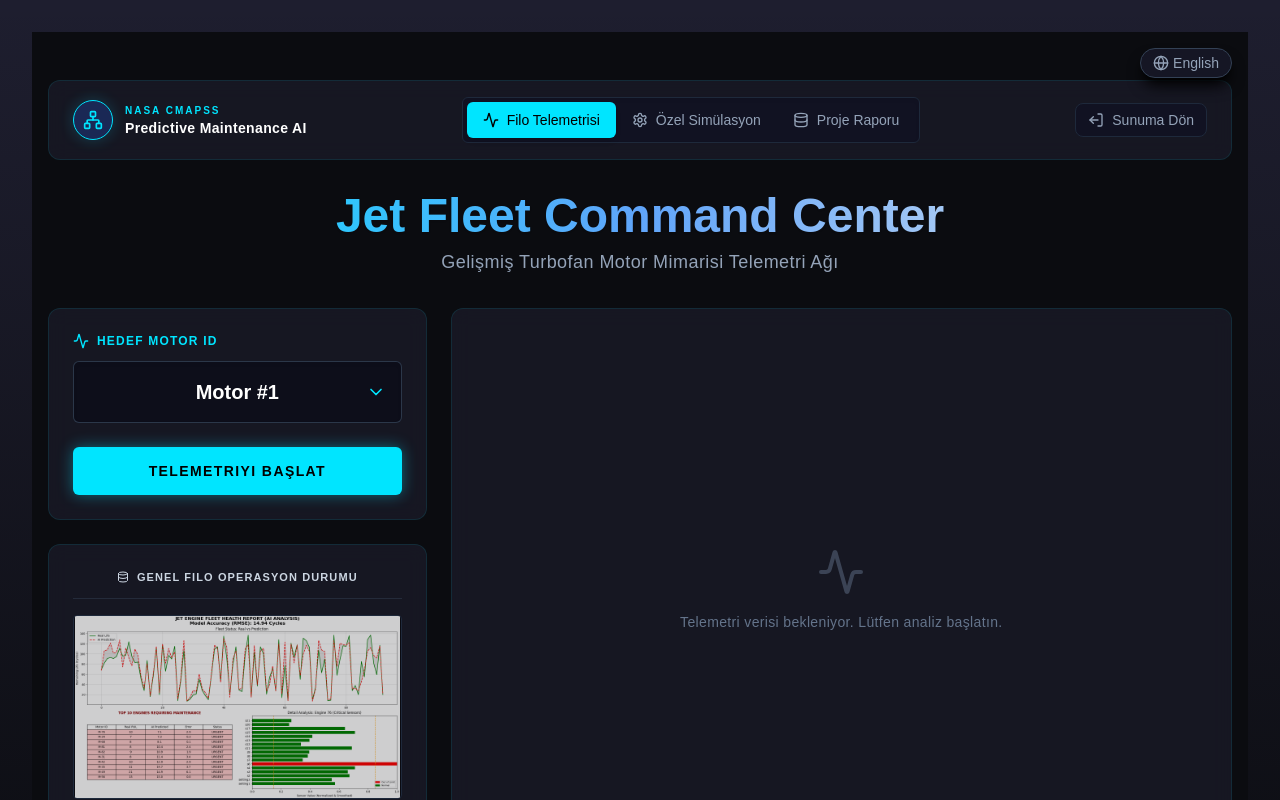
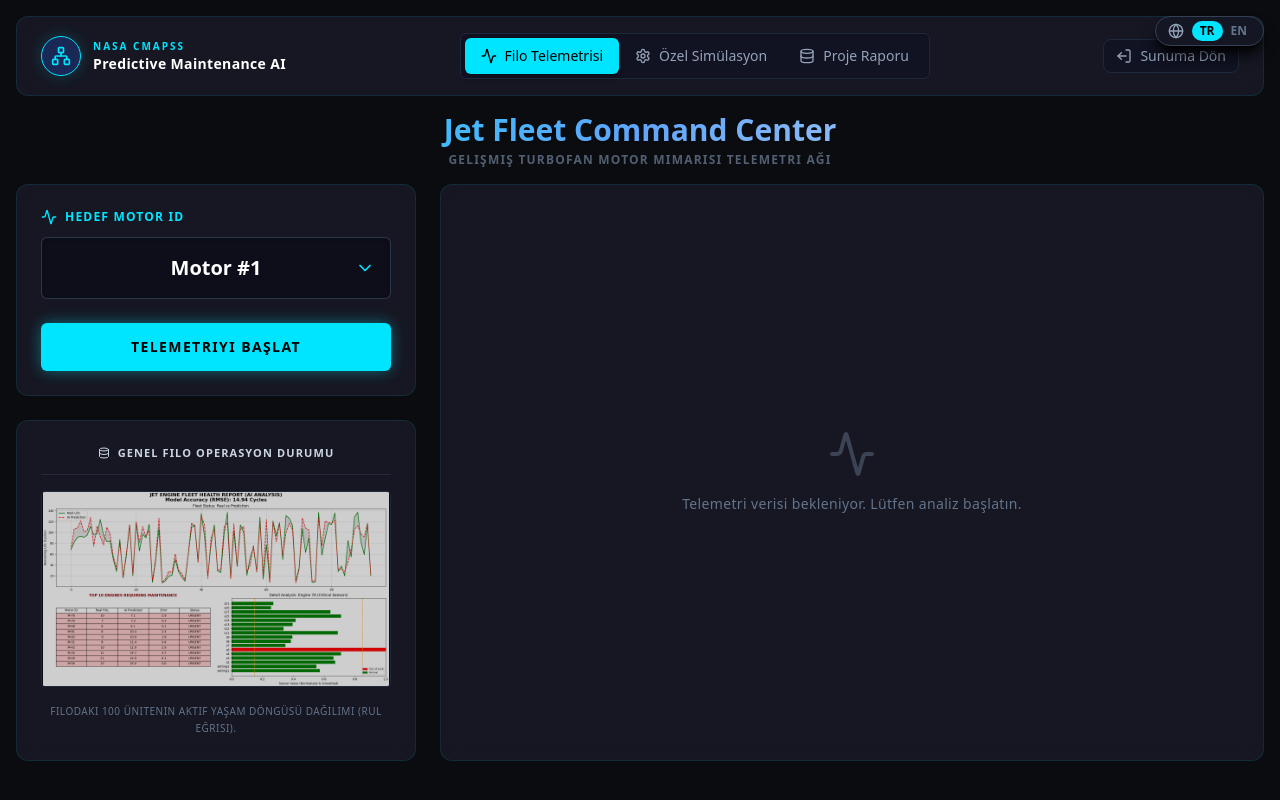
Before and after one commit to gkdz417/NASA-Turbofan-Engine-Predictive-Maintenance, a Next.js app in the folder frontend/: page / in a window 1280 px wide. Both pictures are taken after a click on the button "Paneli Aç — Analizi Başlat". Shown: the top 800 px of the page. Built offline with nearby package versions, Linux system fonts and the light colour scheme.

Commit message:
NASA Predictive Maintenance

```diff
--- a/frontend/src/app/globals.css
+++ b/frontend/src/app/globals.css
@@ -2,22 +2,22 @@
 @tailwind components;
 @tailwind utilities;
 
+@import url('https://fonts.googleapis.com/css2?family=Inter:wght@300;400;500;600;700;800;900&display=swap');
+
 :root {
   --foreground-rgb: 255, 255, 255;
-  --background-start-rgb: 30, 30, 47;  /* Parliament Mavisi */
-  --background-end-rgb: 11, 12, 16;     /* Koyu Uzay Mavi Siyah */
+  --background-start-rgb: 11, 12, 16;
+  --background-end-rgb: 11, 12, 16;
 }
 
 body {
   color: rgb(var(--foreground-rgb));
-  background: linear-gradient(
-      to bottom,
-      transparent,
-      rgb(var(--background-end-rgb))
-    )
-    rgb(var(--background-start-rgb));
+  background: rgb(var(--background-start-rgb));
   min-height: 100vh;
-  font-family: Arial, Helvetica, sans-serif;
+  margin: 0;
+  padding: 0;
+  font-family: 'Inter', system-ui, -apple-system, sans-serif;
+  overflow-x: hidden;
 }
 
 /* Glassmorphism Box Utilities */
--- a/frontend/src/app/layout.tsx
+++ b/frontend/src/app/layout.tsx
@@ -14,7 +14,7 @@ export default function RootLayout({
   return (
     <html lang="en">
       <body>
-        <main className="flex min-h-screen flex-col items-center justify-between p-8">
+        <main className="flex min-h-screen flex-col">
           {children}
         </main>
       </body>
--- a/frontend/src/app/locales.ts
+++ b/frontend/src/app/locales.ts
@@ -2,7 +2,7 @@ export const dict = {
   TR: {
     // Genel
     lang: "EN",
-    langText: "English",
+    langText: "Türkçe",
     navBrand1: "NASA CMAPSS",
     navBrand2: "Predictive Maintenance AI",
 
@@ -81,7 +81,7 @@ export const dict = {
   EN: {
     // General
     lang: "TR",
-    langText: "Türkçe",
+    langText: "English",
     navBrand1: "NASA CMAPSS",
     navBrand2: "Predictive Maintenance AI",
 
--- a/frontend/src/app/page.tsx
+++ b/frontend/src/app/page.tsx
@@ -191,8 +191,12 @@ export default function Home() {
              </div>
              <span className="text-xs font-bold text-[#1a237e] uppercase tracking-[0.2em]">NASA CMAPSS · Predictive Maintenance</span>
            </div>
-           <button onClick={toggleLang} className="text-slate-600 hover:text-[#1a237e] flex items-center gap-2 text-sm border border-slate-200 px-4 py-2 cursor-pointer z-50 rounded-full bg-white/80 backdrop-blur-md shadow-sm transition-all font-semibold hover:shadow-md">
-             <Globe className="w-4 h-4" /> {t.langText}
+           <button onClick={toggleLang} className="text-slate-600 hover:text-[#1a237e] flex items-center gap-2 text-sm border border-slate-200 px-3 py-1.5 cursor-pointer z-50 rounded-full bg-white/80 backdrop-blur-md shadow-sm transition-all font-semibold hover:shadow-md">
+             <Globe className="w-4 h-4" />
+             <div className="flex items-center">
+                <span className={`px-2 py-0.5 rounded-full transition-colors ${lang === 'TR' ? 'bg-[#1a237e] text-white' : 'text-slate-500'}`}>TR</span>
+                <span className={`px-2 py-0.5 rounded-full transition-colors ${lang === 'EN' ? 'bg-[#1a237e] text-white' : 'text-slate-500'}`}>EN</span>
+             </div>
            </button>
          </div>
 
@@ -290,12 +294,16 @@ export default function Home() {
   }
 
   return (
-    <div className="w-full flex flex-col justify-start items-center min-h-screen pt-4 pb-0 px-4 relative bg-[#0b0c10] text-slate-200">
-      <button onClick={toggleLang} className="absolute top-4 right-4 text-slate-400 hover:text-white flex items-center gap-1 text-sm border border-slate-700 px-3 py-1 rounded-full bg-[#151624] z-10 transition-colors shadow-black shadow-lg">
-        <Globe className="w-4 h-4" /> {t.langText}
+    <div className="w-full h-screen flex flex-col justify-start items-center pb-0 relative bg-[#0b0c10] text-slate-200 font-sans overflow-hidden">
+      <button onClick={toggleLang} className="absolute top-4 right-4 text-slate-400 hover:text-white flex items-center gap-2 text-sm border border-slate-700 px-2 py-1 rounded-full bg-[#151624] z-10 transition-colors shadow-black shadow-lg">
+        <Globe className="w-4 h-4 ml-1" />
+        <div className="flex items-center">
+            <span className={`px-2 py-0.5 rounded-full text-xs font-bold transition-colors ${lang === 'TR' ? 'bg-neonCyan text-black' : 'text-slate-500'}`}>TR</span>
+            <span className={`px-2 py-0.5 rounded-full text-xs font-bold transition-colors ${lang === 'EN' ? 'bg-neonCyan text-black' : 'text-slate-500'}`}>EN</span>
+        </div>
       </button>
 
-      <div className="w-full max-w-7xl flex flex-col gap-6 mt-8">
+      <div className="w-full h-full flex flex-col gap-4 mt-0 overflow-y-auto px-4 pt-4 pb-2">
 
         {/* TOP NAVBAR */}
         <div className="glass-panel px-6 py-4 flex items-center justify-between border-b border-[#1a1b2e] bg-[#0c0d18]">
@@ -328,11 +336,11 @@ export default function Home() {
         </div>
 
         {/* HEADER / HERO TITLE */}
-        <div className="text-center mt-2 mb-2">
-          <h1 className="text-4xl md:text-5xl font-black bg-clip-text text-transparent bg-gradient-to-r from-neonCyan via-blue-400 to-slate-200 mb-2 drop-shadow-sm">
+        <div className="text-center mt-0 mb-0">
+          <h1 className="text-2xl md:text-3xl font-black bg-clip-text text-transparent bg-gradient-to-r from-neonCyan via-blue-400 to-slate-200 mb-1 drop-shadow-sm leading-tight">
             {t.dashTitle}
           </h1>
-          <p className="text-slate-400 text-lg tracking-wide font-light">
+          <p className="text-slate-500 text-xs tracking-widest font-bold uppercase opacity-80">
             {activeTab === "DASHBOARD" ? t.dashDesc : activeTab === "SIMULATION" ? t.simTitle : t.docTitle}
           </p>
         </div>
@@ -702,6 +710,10 @@ export default function Home() {
             </div>
           </div>
         )}
+        {/* FOOTER BRANDING INSIDE SCROLL */}
+        <div className="w-full flex items-center justify-center py-6 mt-8 border-t border-slate-800/50 text-slate-600 text-[9px] font-bold tracking-[0.2em] uppercase">
+          Engineered by <span className="text-neonCyan ml-1.5 mr-3">GÖKDENİZ ERTEN</span> | <span className="ml-3">NASA Predictive Maintenance Network © 2026</span>
+        </div>
       </div>
 
       {showImageModal && (
@@ -725,11 +737,6 @@ export default function Home() {
           </div>
         </div>
       )}
-
-      {/* FOOTER BRANDING */}
-      <div className="w-full flex items-center justify-center py-6 mt-6 border-t border-slate-800/50 text-slate-500 text-[10px] font-bold tracking-[0.2em] uppercase">
-        Engineered by <span className="text-neonCyan ml-1.5 mr-3">GÖKDENİZ ERTEN</span> | <span className="ml-3">NASA Predictive Maintenance Network © 2026</span>
-      </div>
     </div>
   );
 }
```
